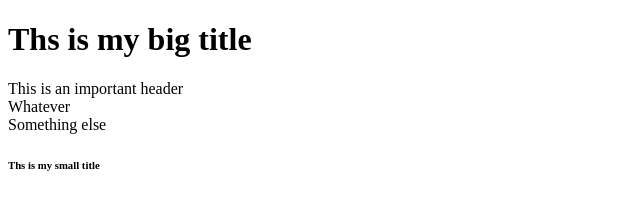
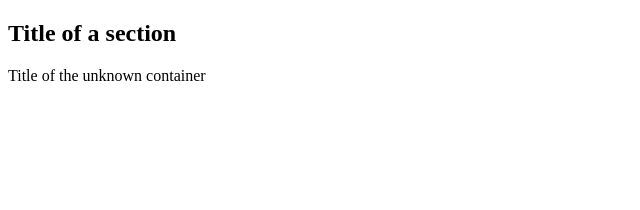
Before and after one commit to BoxBunny/kakao_clone, a plain HTML site: page index.html in a window 1280 px wide. Shown: the whole page, without its empty margins (0-640 px from the left). Drawn offline with Linux system fonts and the light colour scheme.

Commit message:
ID's and Classes

```diff
--- a/index.html
+++ b/index.html
@@ -7,10 +7,16 @@
     <title>This is my title</title>
   </head>
   <body>
-    <h1>Ths is my big title</h1>
-    <header>This is an important header</header>
-    <div>Whatever</div>
-    <span>Something else</span>
-    <h6>Ths is my small title</h6>
+    <section>
+      <header id="headerNumberOne" class="defaultHeader">
+        <h1>Title of a section</h1>
+      </header>
+    </section>
+
+    <div>
+      <header id="differentHeader" class="defaultHeader">
+        Title of the unknown container
+      </header>
+    </div>
   </body>
 </html>
```
